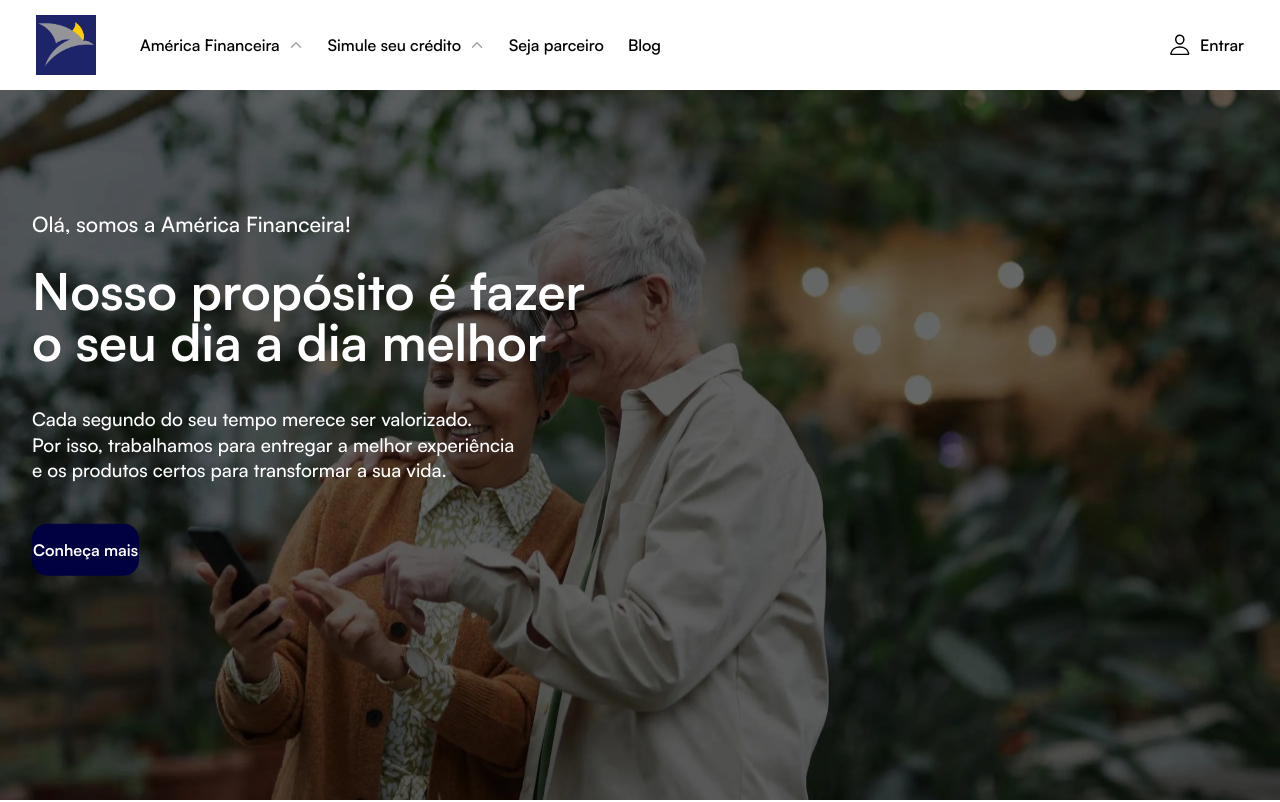
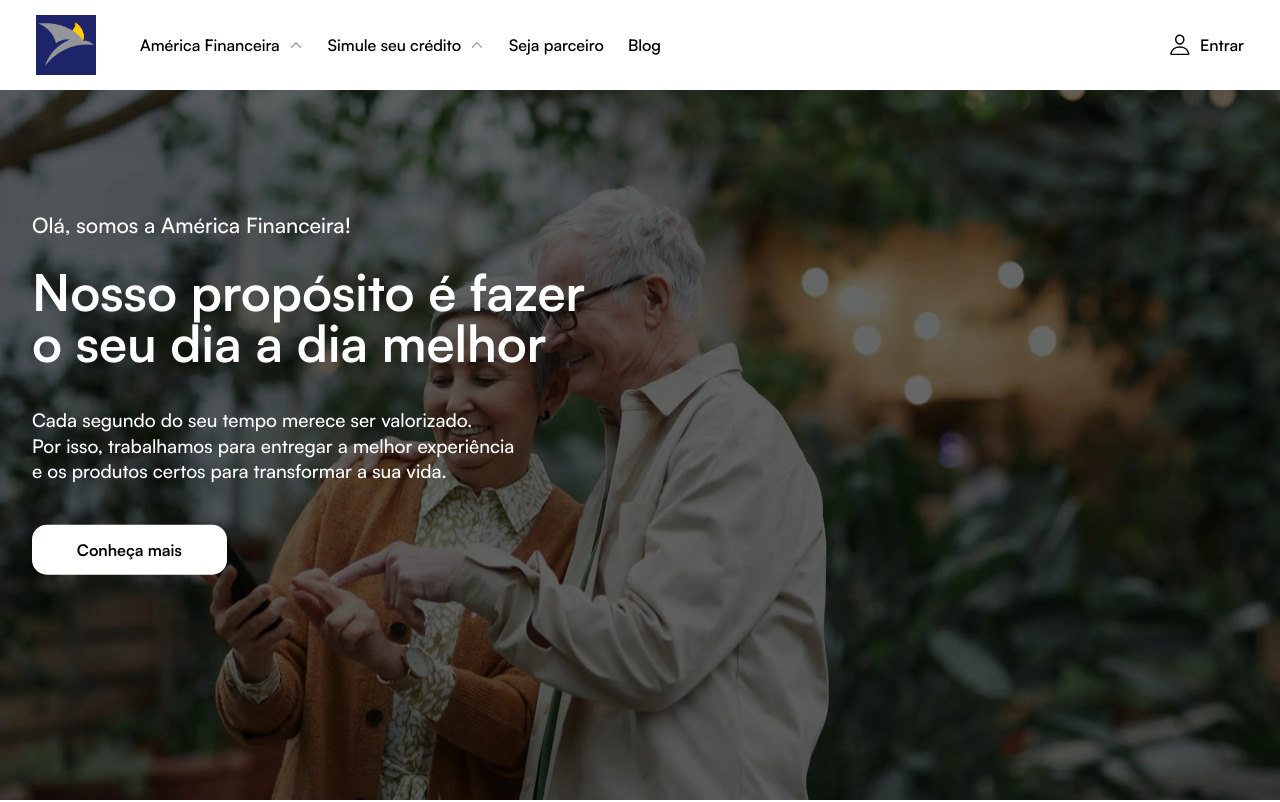
Before and after one commit to devpdro/america-financeira, a Next.js app in the folder frontend/: page /quem-somos in a window 1280 px wide. Shown: the top 802 px of the page. Built offline with nearby package versions, Linux system fonts and the light colour scheme.

Commit message:
fix: error deploy

```diff
--- a/frontend/src/presentation/components/Common/Header/header.tsx
+++ b/frontend/src/presentation/components/Common/Header/header.tsx
@@ -22,8 +22,8 @@ const Header: React.FC<HeaderTypes> = ({
           {showDetails && (
             <>
               <p className={styles["paragraph-details"]}>{showDetails}</p>
-              <Button type="btn3" text="Conheça mais" />{" "}
-              {/* Renderiza o botão se showDetails for true */}
+              <Button typeStyle="btn3" text="Conheça mais" />{" "}
+
             </>
           )}
         </div>
```
